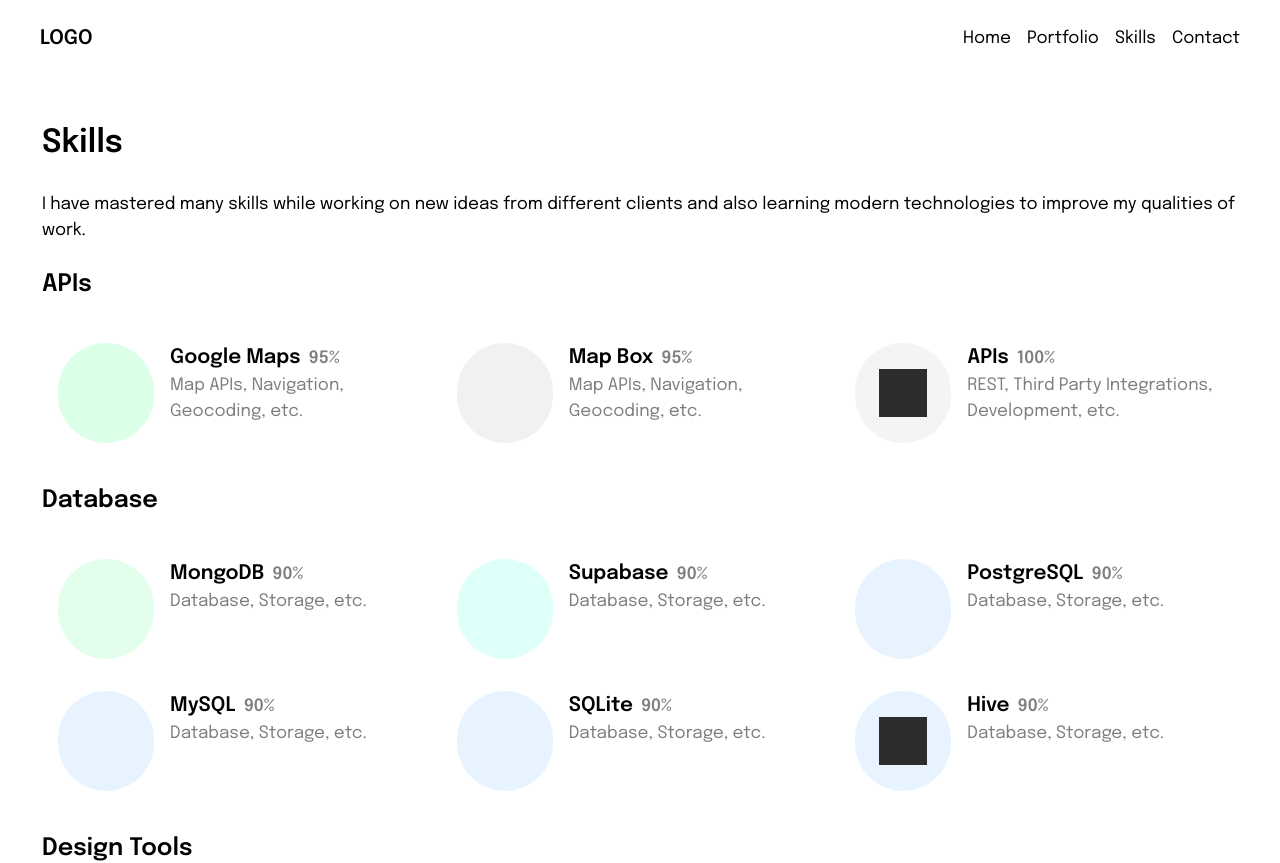
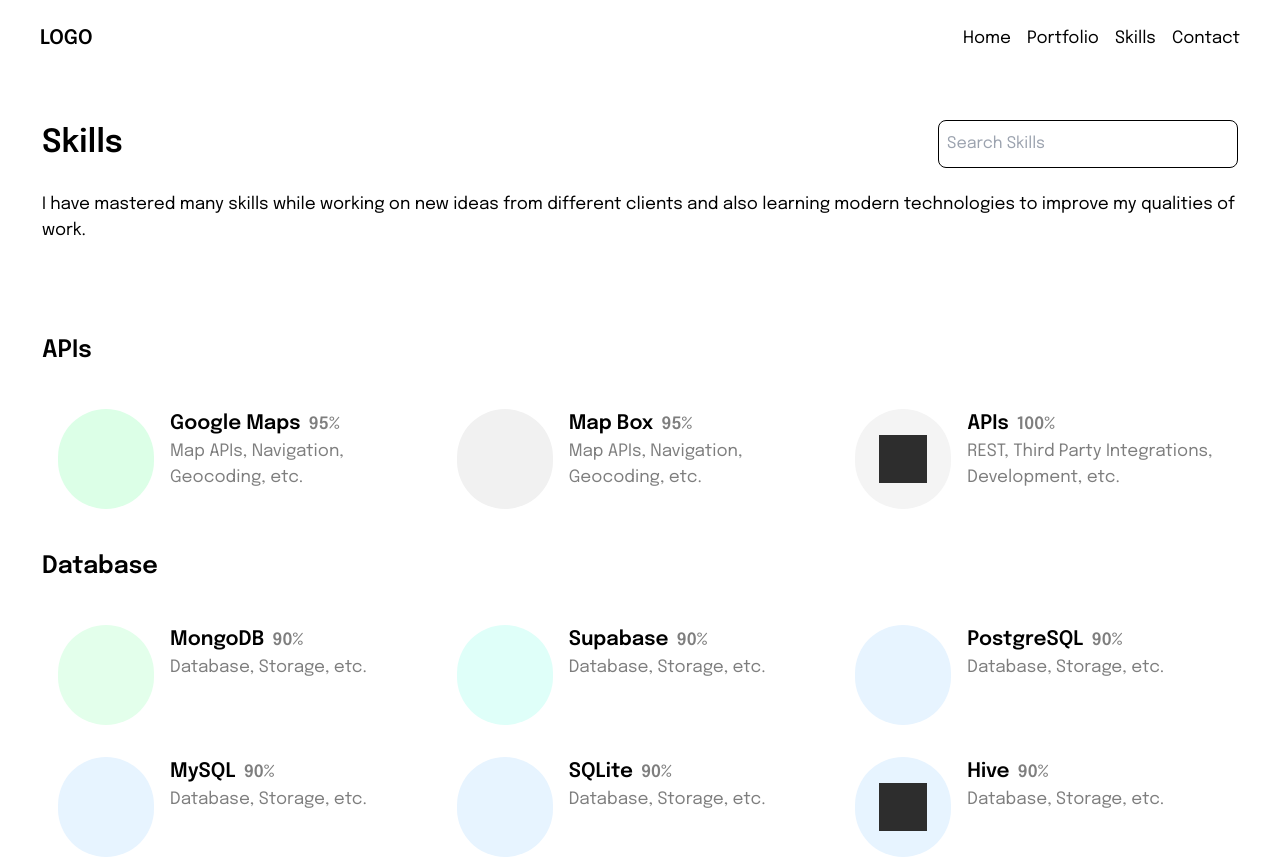
Before and after one commit to MR0100/portfolio-next, a Next.js app: page /screens/skills in a window 1280 px wide. Shown: the top 863 px of the page. Built offline with nearby package versions, Linux system fonts and the light colour scheme.

Commit message:
update search bar added

```diff
--- a/src/app/screens/skills/page.tsx
+++ b/src/app/screens/skills/page.tsx
@@ -1,6 +1,7 @@
+"use client";
+
 import PageAnimationWrapper from "@/app/components/page_animation_wrapper";
-import { group } from "console";
-import { title } from "process";
+import { useEffect, useState } from "react";
 
 export default function SkillScreen() {
   let skills = [
@@ -371,34 +372,64 @@
   skills = skills.sort((a, b) => {
     return a.group.localeCompare(b.group);
   });
+
+
+
+  var [searchSkills, setSearchSkills] = useState(skills);
+
   var groups: Array<string> = [];
-  skills.forEach((skill) => {
+  searchSkills.forEach((skill) => {
     if (!groups.includes(skill.group)) {
       groups.push(skill.group);
     }
   });
 
   return (
-    <PageAnimationWrapper
-      children={
+    <PageAnimationWrapper>
+    {
         <div className="container m-auto p-[42px]">
           <div className="flex flex-col gap-[24px]">
-            <p className="text-[32px] font-semibold">Skills</p>
+            <div className="flex justify-between">
+              <p className="text-[32px] font-semibold">Skills</p>
+              <input
+                type="text"
+                placeholder="Search Skills"
+                className="p-2 w-[300px] rounded-lg border border-gray-300 opacity-0 md:opacity-100 lg:opacity-100"
+                onChange={(e) => {
+                  var search = e.target.value;
+                  var newSkills = skills.filter((skill) => {
+                    return skill.title.toLowerCase().includes(search.toLowerCase()) || skill.skills.toLowerCase().includes(search.toLowerCase()) || skill.group.toLowerCase().includes(search.toLowerCase());
+                  });
+                  setSearchSkills(newSkills);
+                }}/>
+            </div>
             <p className="text-[17px]">
               I have mastered many skills while working on new ideas from
               different clients and also learning modern technologies to improve
               my qualities of work.
             </p>
+             <input
+                type="text"
+                placeholder="Search Skills"
+                className="p-2 w-full rounded-lg border border-gray-300 opacity-100 md:opacity-0 lg:opacity-0"
+                onChange={(e) => {
+                  var search = e.target.value;
+                  var newSkills = skills.filter((skill) => {
+                    return skill.title.toLowerCase().includes(search.toLowerCase()) || skill.skills.toLowerCase().includes(search.toLowerCase()) || skill.group.toLowerCase().includes(search.toLowerCase());
+                  });
+                  setSearchSkills(newSkills);
+              }}
+            />
             <div className="flex flex-col gap-[24px]">
               {groups.map((group, index) => {
                 return (
                   <div key={index} className="flex flex-col gap-[24px]">
                     <p className="text-[24px] font-semibold">{group}</p>
                     <div className="grid grid-flow-row grid-cols-1 md:grid-cols-2 lg:grid-cols-3 ">
-                      {skills.map((skill, index) => {
+                      {searchSkills.map((skill, index) => {
                         if (skill.group === group) {
                           return (
-                            <div className={"group"}>
+                            <div className={"group"} key={index}>
                               <div
                                 className={
                                   "flex flex-col md:flex-row lg:flex-row p-4 gap-4 items-center md:items-start lg:items-start " +
@@ -442,7 +473,6 @@
             </div>
           </div>
         </div>
-      }
-    />
+      }</PageAnimationWrapper>
   );
 }
```
